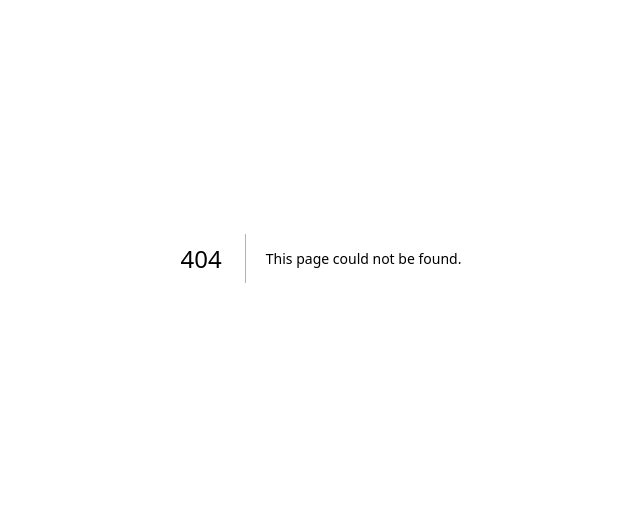
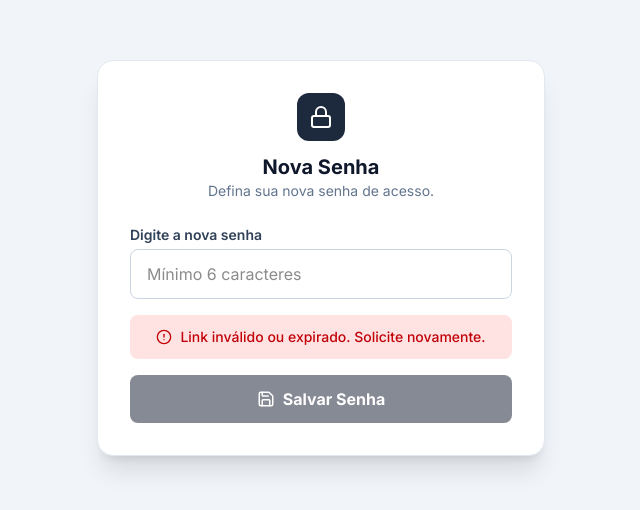
Before and after one commit to Ajosenildo/linkcondo, a Next.js app: page /admin/dashboard/update-password in a window 1280 px wide. Before the commit this address had no page. Shown: the part 142-652 px from the top of the page, without its empty margins (319-959 px from the left). Built offline with nearby package versions, Linux system fonts and the light colour scheme; no server answers.

Commit message:
Versão 1.30

```diff
--- /dev/null
+++ b/src/app/admin/dashboard/update-password/page.tsx
@@ -0,0 +1,97 @@
+// ARQUIVO: src/app/admin/dashboard/update-password/page.tsx
+'use client'
+
+import { useState, useEffect } from 'react'
+import { useRouter } from 'next/navigation'
+import { createClient } from '@/utils/supabase/client'
+import { Lock, Save, Loader2, CheckCircle, AlertCircle } from 'lucide-react'
+
+export default function UpdatePasswordPage() {
+  const [password, setPassword] = useState('')
+  const [loading, setLoading] = useState(false)
+  const [msg, setMsg] = useState('')
+  const router = useRouter()
+  const supabase = createClient()
+
+  // Verifica se o usuário chegou aqui autenticado (pelo link mágico)
+  useEffect(() => {
+    const checkSession = async () => {
+      const { data: { session } } = await supabase.auth.getSession()
+      if (!session) {
+        setMsg('Erro: Link inválido ou expirado. Solicite novamente.')
+      }
+    }
+    checkSession()
+  }, [])
+
+  const handleUpdate = async (e: React.FormEvent) => {
+    e.preventDefault()
+    setLoading(true)
+    setMsg('')
+
+    try {
+      // Atualiza a senha do usuário LOGADO
+      const { error } = await supabase.auth.updateUser({
+        password: password
+      })
+
+      if (error) throw error
+
+      setMsg('sucesso: Senha atualizada! Redirecionando...')
+
+      setTimeout(() => {
+        router.push('/admin/dashboard')
+      }, 2000)
+
+    } catch (error: any) {
+      setMsg(`Erro: ${error.message}`)
+    } finally {
+      setLoading(false)
+    }
+  }
+
+  return (
+    <div className="min-h-screen flex items-center justify-center bg-slate-100 p-4">
+      <div className="bg-white p-8 rounded-2xl shadow-xl w-full max-w-md border border-slate-200">
+
+        <div className="text-center mb-6">
+          <div className="w-12 h-12 bg-slate-800 rounded-xl mx-auto flex items-center justify-center mb-3">
+             <Lock className="text-white" />
+          </div>
+          <h1 className="text-xl font-bold text-slate-900">Nova Senha</h1>
+          <p className="text-slate-500 text-sm">Defina sua nova senha de acesso.</p>
+        </div>
+
+        <form onSubmit={handleUpdate} className="space-y-4">
+          <div>
+            <label className="block text-sm font-semibold text-slate-700 mb-1">Digite a nova senha</label>
+            <input
+              type="password"
+              required
+              minLength={6}
+              className="w-full px-4 py-3 border border-slate-300 rounded-lg focus:ring-2 focus:ring-slate-800 outline-none transition"
+              placeholder="Mínimo 6 caracteres"
+              value={password}
+              onChange={(e) => setPassword(e.target.value)}
+            />
+          </div>
+
+          {msg && (
+            <div className={`p-3 rounded-lg text-sm text-center font-medium flex items-center justify-center gap-2 ${msg.includes('sucesso') ? 'bg-green-100 text-green-700' : 'bg-red-100 text-red-700'}`}>
+              {msg.includes('sucesso') ? <CheckCircle size={16}/> : <AlertCircle size={16}/>}
+              <span>{msg.replace('sucesso: ', '').replace('Erro: ', '')}</span>
+            </div>
+          )}
+
+          <button
+            disabled={loading || msg.includes('inválido')}
+            className="w-full bg-slate-900 text-white py-3 rounded-lg font-bold hover:bg-slate-800 transition flex justify-center items-center gap-2 disabled:opacity-50"
+          >
+            {loading ? <Loader2 className="animate-spin" /> : <Save size={18} />}
+            {loading ? 'Salvando...' : 'Salvar Senha'}
+          </button>
+        </form>
+      </div>
+    </div>
+  )
+}
```
